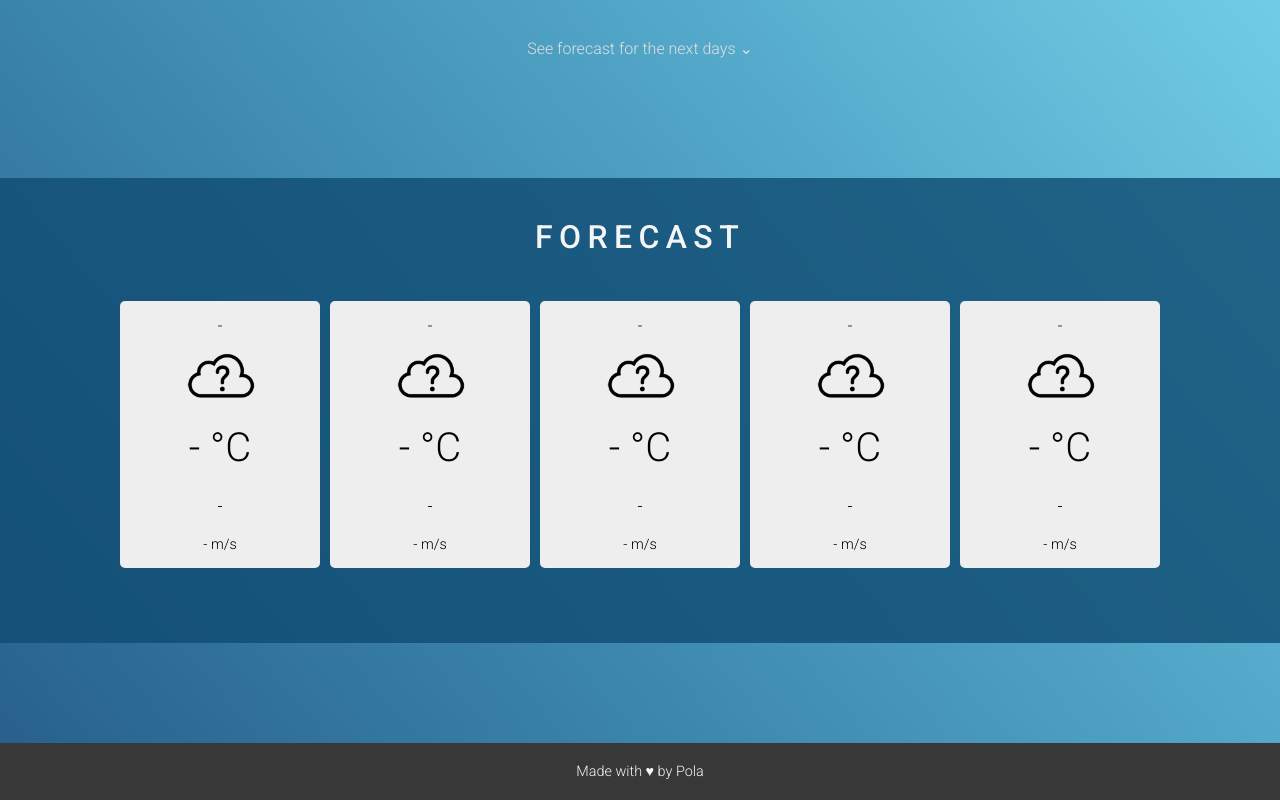
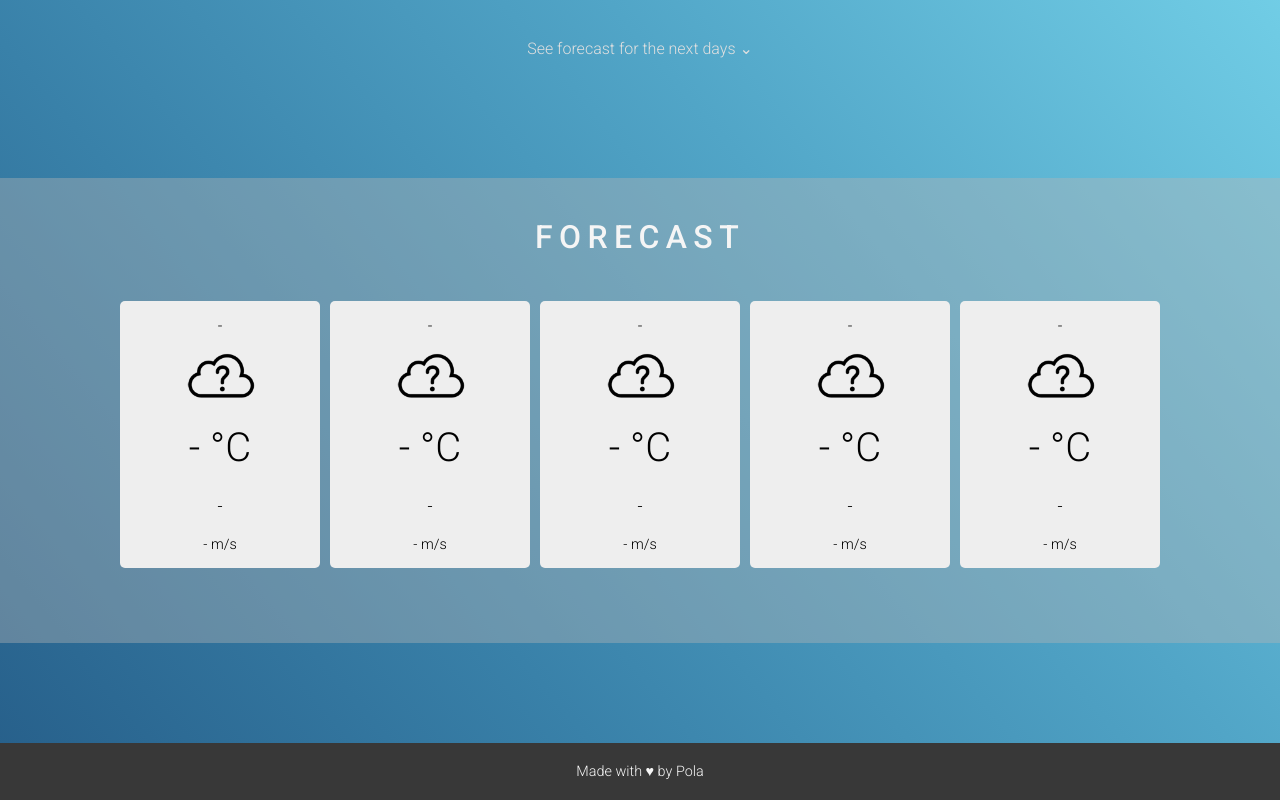
Before and after one commit to poluna/WeatherApp, a website built with webpack: page index.html in a window 1280 px wide. Shown: the part 722-1522 px from the top of the page. Built offline with nearby package versions, Linux system fonts and the light colour scheme; no server answers.

Commit message:
Change of forecast panel background

```diff
--- a/src/sass/forecast.scss
+++ b/src/sass/forecast.scss
@@ -1,5 +1,5 @@
 #forecast {
-  background-color: rgba(16, 75, 114, 0.8);
+  background-color: rgba(180, 180, 180, 0.4);
   text-align: center;
   margin: 100px 0 100px 0;
   padding-bottom: 70px;
```
